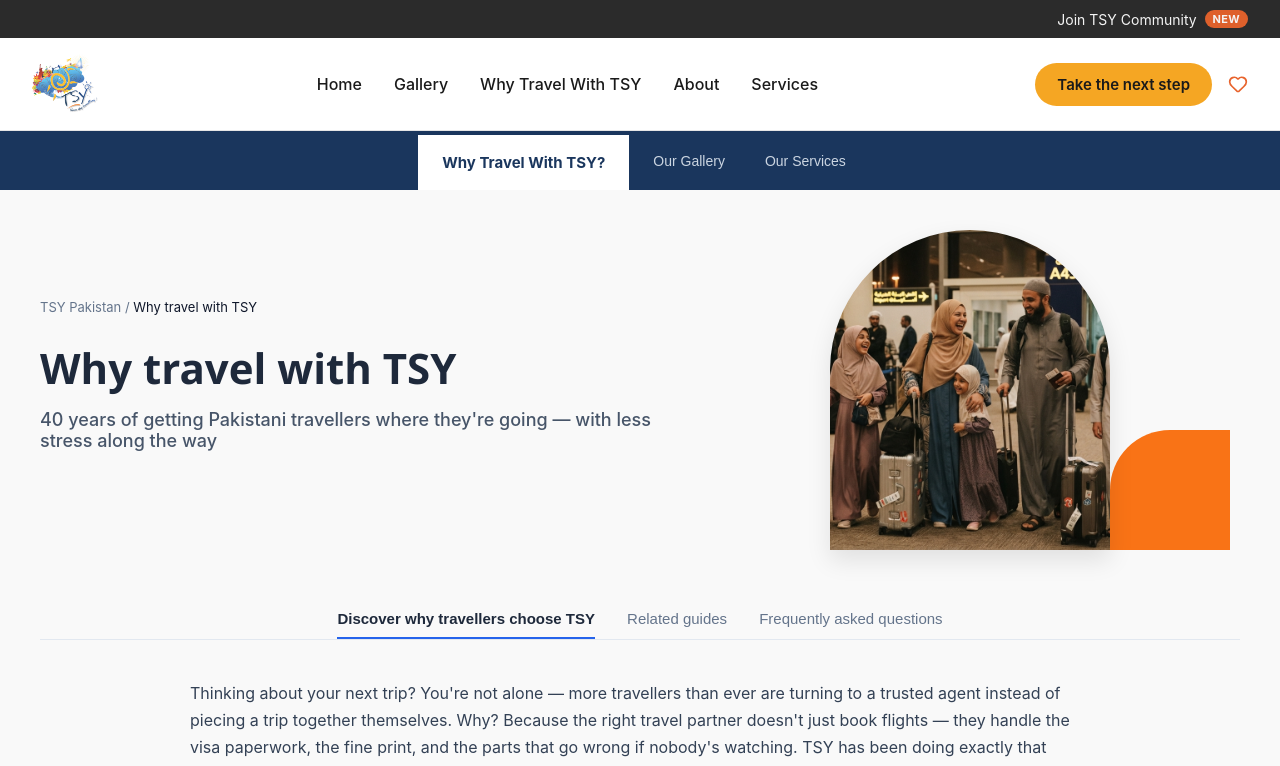
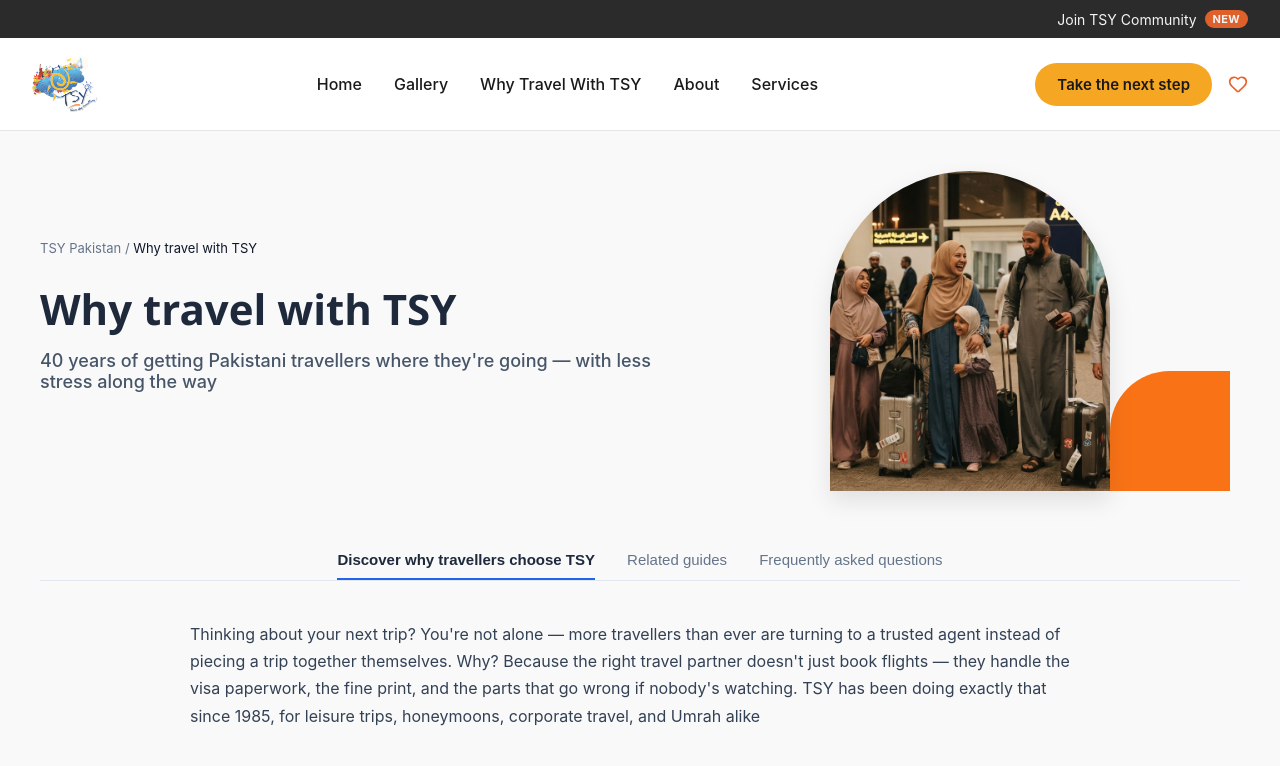
Before and after one commit to Fuzailnaeem/TSY-GIT, a React (Vite) app: page /why-travel-with-tsy in a window 1280 px wide. Shown: the top 766 px of the page. Built offline with nearby package versions, Linux system fonts and the light colour scheme.

Commit message:
Updated website changes

```diff
--- a/src/components/homepage/hero/hero.css
+++ b/src/components/homepage/hero/hero.css
@@ -1,4 +1,14 @@
 /* ===== Hero Section ===== */
+@media screen and (max-width: 480px) {
+  .study-form-container{
+    margin-top: 380px !important;
+    padding: 6px !important;
+  }
+
+  .trustSection-container {
+    margin-top: 400px !important;
+  }
+}
 .hero {
   position: relative;
   width: 100%;
--- a/src/components/homepage/hero/hero.jsx
+++ b/src/components/homepage/hero/hero.jsx
@@ -3,7 +3,7 @@
 import "./hero.css";
 import bannerImage from "../../../assets/ME_homepage_banner.webp";
 import StudyForm from "../studyform/Studysearchform.jsx";
-import TrustSection from '../trustsection/trustSection.jsx';
+import TrustSection from '../../homepage/trustsection/TrustSection.jsx';
 
 const slides = [
   {
@@ -87,11 +87,15 @@
             </Link>
           </div>
         </div>
+<div className="study-form-container">
 
         <StudyForm />
+</div>
       </section>
+<div className="trustSection-container">
+      <TrustSection />
 
-      <TrustSection />
+</div>
     </>
   );
 }
--- a/src/components/homepage/studyform/Studysearchform.jsx
+++ b/src/components/homepage/studyform/Studysearchform.jsx
@@ -705,6 +705,12 @@
 
 const CSS = `
 @media screen and (max-width: 480px) {
+    .vf-page {
+        margin-top: 278px !important;
+        padding: 6px;
+    }
+}
+@media screen and (max-width: 480px) {
   .vf-page {
     padding: 6px;
     margin-top: 180px !important;
--- a/src/pages/Gallery.jsx
+++ b/src/pages/Gallery.jsx
@@ -1073,44 +1073,8 @@
         <main className="gallery-main">
           {/* ===== DESKTOP NAV ===== */}
           <div className="study-nav-wrapper">
-            <div className="study-nav-container">
-              {studyNavItems.map((item, index) => {
-                const isActive = index === activeIndex;
-                return (
-                  <div
-                    key={index}
-                    onClick={() => handleTabClick(index, item.path)}
-                    className={isActive ? 'nav-item-active' : 'nav-item-inactive'}
-                  >
-                    <span>{item.label}</span>
-                    {!isActive && index < studyNavItems.length && (
-                      <span className="nav-arrow">»</span>
-                    )}
-                  </div>
-                );
-              })}
-            </div>
           </div>
 
-          {/* ===== MOBILE DROPDOWN NAV ===== */}
-          <div className="mobile-nav-dropdown">
-            <select
-              className="mobile-nav-select"
-              value={activeIndex}
-              onChange={(e) => {
-                const idx = parseInt(e.target.value);
-                handleTabClick(idx, studyNavItems[idx].path);
-              }}
-            >
-              {studyNavItems.map((item, index) => (
-                <option key={index} value={index}>
-                  {item.label}
-                </option>
-              ))}
-            </select>
-          </div>
-
-          {/* ===== ACTIVE INDICATOR ===== */}
           <div className="active-indicator-wrapper">
             <div className="active-arrow-box">▲</div>
           </div>
--- a/src/pages/Servics.jsx
+++ b/src/pages/Servics.jsx
@@ -8,12 +8,6 @@
 import { useNavigate, useLocation } from 'react-router-dom';
 import { Link } from "react-router-dom";
 
-// --- Static Data ---
-const HERO_TABS = [
-  { label: "Why Travel With TSY?", path: "/why-travel-with-tsy", active: false },
-  { label: "Our Gallery", path: "/Gallery", active: false },
-  { label: "Our Services", path: "/services",  active: true },
-];
 
 const INTRO_TEXT =
   "Tsy Travel and tour services takes the hassle out of planning by handling your flights, handpicked hotels, and custom holiday packages from start to finish. Whether it's a relaxing family getaway, a romantic escape, or a corporate trip, our dedicated team manages every detail so you can simply pack your bags and enjoy a smooth, unforgettable journey.";
@@ -775,50 +769,6 @@
   },
 };
 
-function HeroTabs() {
-  const navigate = useNavigate();
-  const location = useLocation();
-  const currentPath = location.pathname;
-
-  const handleTabClick = (path) => {
-    navigate(path);
-  };
-
-  return (
-    <div style={styles.heroTabsBar}>
-      <div style={styles.heroTabsInner}>
-        {HERO_TABS.map((tab) => {
-          const isActive = tab.path === currentPath;
-
-          return isActive ? (
-            <div
-              key={tab.label}
-              style={styles.tabActive}
-              onClick={() => handleTabClick(tab.path)}
-              role="button"
-              tabIndex={0}
-              onKeyPress={(e) => {
-                if (e.key === 'Enter') handleTabClick(tab.path);
-              }}
-            >
-              {tab.label}
-            </div>
-          ) : (
-            <button
-              key={tab.label}
-              type="button"
-              style={styles.tabInactive}
-              onClick={() => handleTabClick(tab.path)}
-            >
-              {tab.label}
-            </button>
-          );
-        })}
-      </div>
-    </div>
-  );
-}
-
 function SubNav({ scrollToFeatureSection, scrollToUmrahSection, scrollToCorporateSection, scrollToVisaSection }) {
   return (
     <div style={styles.subNav}>
@@ -1161,8 +1111,7 @@
   return (
     <div style={styles.page}>
       <Navbar />
-      <HeroTabs />
-
+=
       <HeroSection />
 
       <SubNav
--- a/src/pages/Why-Travel-With-TSY.jsx
+++ b/src/pages/Why-Travel-With-TSY.jsx
@@ -7,12 +7,6 @@
 
   import HeroImage from '../assets/Gemini_Generated_Image_rdmyy6rdmyy6rdmy.jpg';
 
-  // --- Static data (kept outside the component so it isn't recreated on every render) ---
-  const HERO_TABS = [
-    { label: "Why Travel With TSY?", path: "/why-travel-with-tsy", active: true },
-    { label: "Our Gallery", path: "/Gallery" },
-      { label: "Our Services", path: "/services", active: false },
-  ];
   const SUB_NAV_ITEMS = [
     { label: 'Discover why travellers choose TSY', active: true },
     { label: 'Related guides' },
@@ -714,44 +708,7 @@
       textAlign: 'left',
     },
   };
-function HeroTabs() {
-  const navigate = useNavigate();
-  const currentPath = window.location.pathname; // Or use useLocation() from react-router
 
-  const handleTabClick = (path) => {
-    navigate(path); // This will navigate to the path
-  };
-
-  return (
-    <div style={styles.heroTabsBar}>
-      <div style={styles.heroTabsInner}>
-        {HERO_TABS.map((tab) => {
-          const isActive = tab.path === currentPath;
-
-          return isActive ? (
-            <div
-              key={tab.label}
-              style={styles.tabActive}
-              onClick={() => handleTabClick(tab.path)}
-            >
-              {tab.label}
-              <div style={styles.tabActiveArrow} />
-            </div>
-          ) : (
-            <button
-              key={tab.label}
-              type="button"
-              style={styles.tabInactive}
-              onClick={() => handleTabClick(tab.path)}
-            >
-              {tab.label}
-            </button>
-          );
-        })}
-      </div>
-    </div>
-  );
-}
   function SubNav() {
     const scrollToSection = (sectionId) => {
       const element = document.getElementById(sectionId);
@@ -1063,7 +1020,7 @@
 
         {/* --- Top Hero Section --- */}
         <div style={{ width: '100%' }}>
-          <HeroTabs />
+
 
           <div style={styles.heroContent}>
             <div style={styles.heroText}>
```
Also changed, not shown: src/index.css (line endings or trailing spaces).
